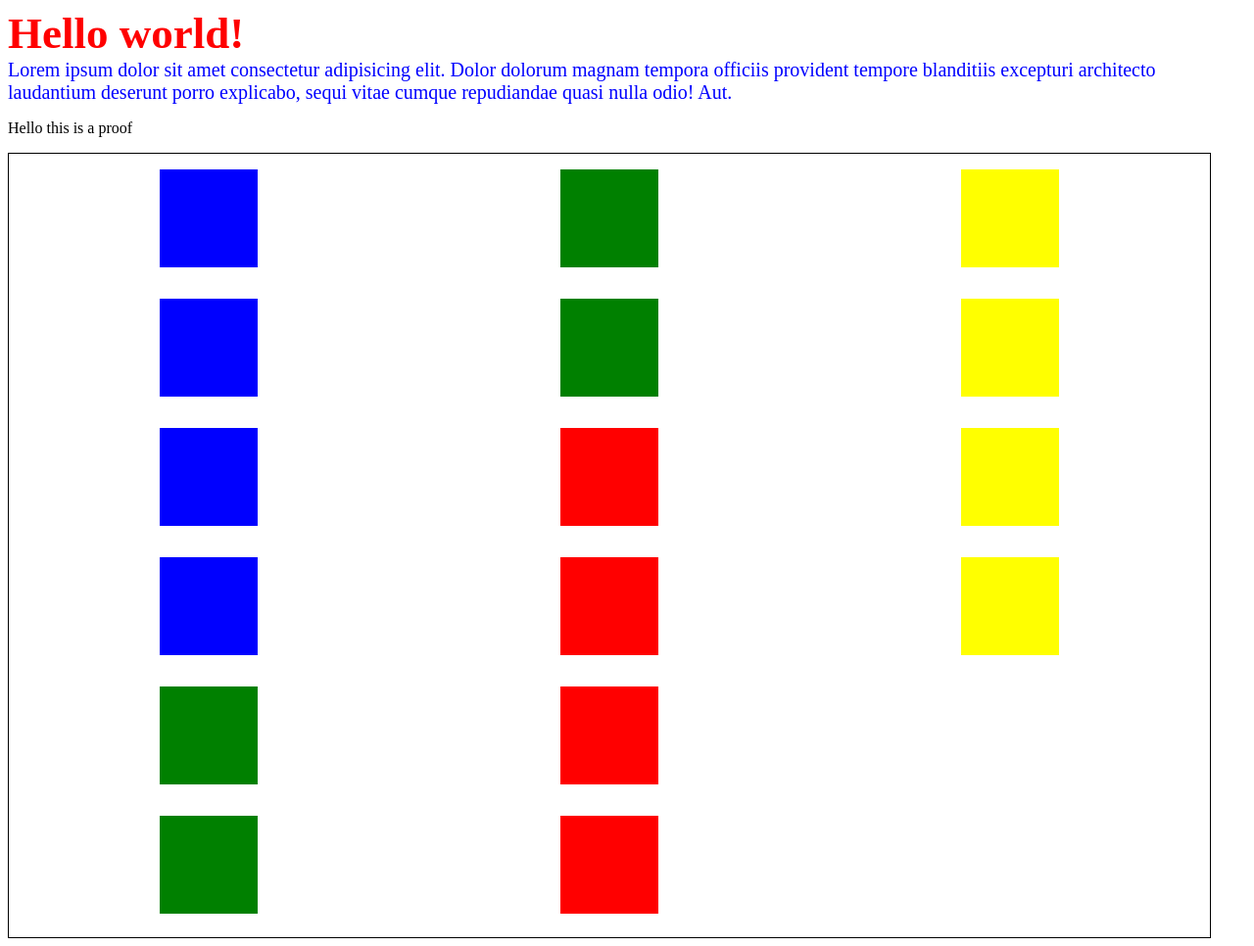
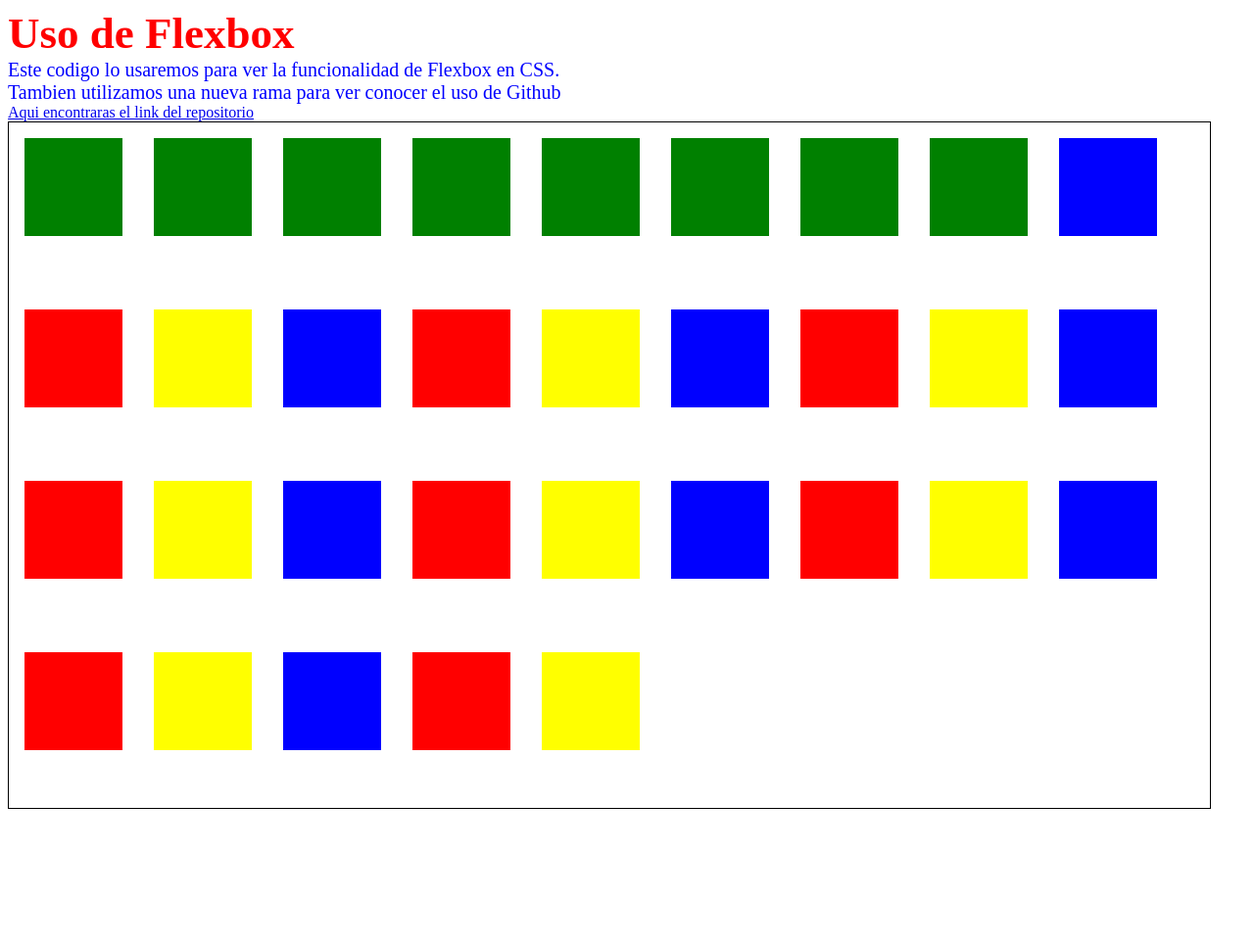
Before and after one commit to pablo4392/pruebaGit, a PHP site: page / in a window 1280 px wide. Shown: the whole page at 98% size. After the commit the page ends 826 px from the top, so only its background shows below. Run offline with PHP 8.4, Linux system fonts and the light colour scheme.

Commit message:
Uso de flexbox y ejemplos en github

```diff
--- a/index.html
+++ b/index.html
@@ -8,10 +8,43 @@
     <link rel="stylesheet" href="style.css">
 </head>
 <body>
-    <h3 class="title">Hello world!</h3>
-    <p class="paragraph">Lorem ipsum dolor sit amet consectetur adipisicing elit. Dolor dolorum magnam tempora officiis provident tempore blanditiis excepturi architecto laudantium deserunt porro explicabo, sequi vitae cumque repudiandae quasi nulla odio! Aut.</p>
-    <p> Hello this is a proof </p>
+    <h3 class="title">Uso de Flexbox</h3>
+    <p class="paragraph">Este codigo lo usaremos para ver la funcionalidad de Flexbox en CSS.</p>
+    <p class="paragraph">Tambien utilizamos una nueva rama para ver conocer el uso de Github</p>
+    <a href="https://github.com/pablo4392/pruebaGit" target="_blank">Aqui encontraras el link del repositorio</a>
     <div class="container">
+        <div class="green">
+        </div>
+        <div class="blue">
+        </div>
+        <div class="red">
+        </div>
+        <div class="yellow">
+        </div>
+        <div class="green">
+        </div>
+        <div class="blue">
+        </div>
+        <div class="red">
+        </div>
+        <div class="yellow">
+        </div>
+        <div class="green">
+        </div>
+        <div class="blue">
+        </div>
+        <div class="red">
+        </div>
+        <div class="yellow">
+        </div>
+        <div class="green">
+        </div>
+        <div class="blue">
+        </div>
+        <div class="red">
+        </div>
+        <div class="yellow">
+        </div>
         <div class="green">
         </div>
         <div class="blue">
--- a/style.css
+++ b/style.css
@@ -19,12 +19,10 @@
 
 .container {
     width: 97%;
-    height: 800px;
+    height: 700px;
     border: 1px solid black;
     display: flex;
-    justify-content: row;
-    align-items: center;
-    flex-flow: column wrap;
+    flex-flow: wrap;
 }
 
 .green {
@@ -32,6 +30,7 @@
     height: var(--square-height);
     margin: 1rem;
     background-color: green;
+    order: -1
 }
 
 .blue {
@@ -39,7 +38,6 @@
     height: var(--square-height);
     margin: 1rem;
     background-color: blue;
-    order: -2
 }
 
 .red {
@@ -47,7 +45,6 @@
     height: var(--square-height);
     margin: 1rem;
     background-color: red;
-    order: 1;
 }
 
 .yellow {
@@ -55,5 +52,4 @@
     height: var(--square-height);
     margin: 1rem;
     background-color: yellow;
-    order: 3;
 }
```
